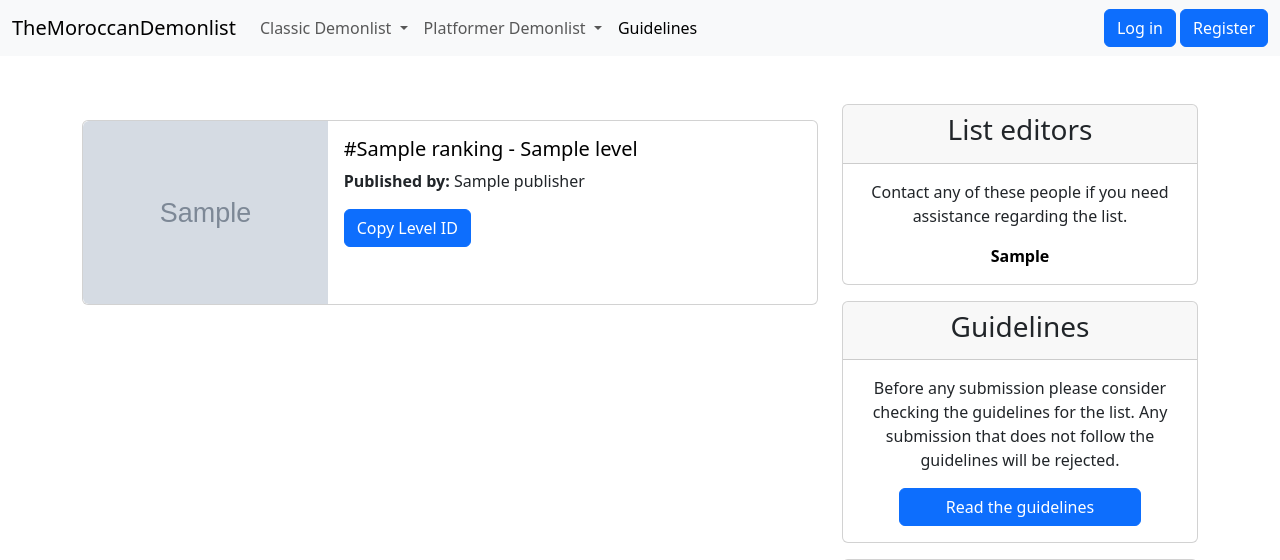
After one commit to tayebelouadrassi/TheMoroccanDemonlist, a Django app: template templates/level/platformer/mainlist.html in a window 1280 px wide. The commit adds this page. Shown: the top 560 px of the page. Run offline with Django 4.2, Linux system fonts and the light colour scheme; the template is opened without the code that fills it: most values are stand-ins (such as "Sample title", 1, 10 or a date in 2020); grey boxes marked "Sample" are stand-in pictures.

Commit message:
Added platformer pages

```diff
--- a/Level/urls.py
+++ b/Level/urls.py
@@ -9,5 +9,7 @@ urlpatterns = [
     path('classic-extendedlist/', views.classic_extendedlist, name='classic_extendedlist'),
     path('classic-legacylist/', views.classic_legacylist, name='classic_legacylist'),
     path('classic-stat-viewer/', views.classic_stat_viewer, name='classic_statviewer'),
+    path('platformer-mainlist/', views.platformer_mainlist, name='platformer_mainlist'),
+    path('platformer-stat-viewer/', views.platformer_stat_viewer, name='platformer_statviewer'),
     path('search/', views.search, name='search'),
 ]
--- a/templates/base.html
+++ b/templates/base.html
@@ -32,7 +32,7 @@
                                 Platformer Demonlist
                             </a>
                             <ul class="dropdown-menu">
-                                <li><a class="dropdown-item" href="#">Main list</a></li>
+                                <li><a class="dropdown-item" href="{% url 'level:platformer_mainlist' %}">Main list</a></li>
                                 <li><a class="dropdown-item disabled" href="#">Extended list</a></li>
                                 <li><a class="dropdown-item disabled" href="#">Legacy list</a></li>
                                 <li><a class="dropdown-item" href="#">Stat Viewer</a></li>
--- /dev/null
+++ b/templates/level/platformer/mainlist.html
@@ -0,0 +1,93 @@
+{% extends "base.html" %}
+{% block title %}Platformer Main List{% endblock %}
+{% block content %}
+<div class="container mt-5">
+    <div class="row">
+        <div class="col-md-8">
+            {% for level in main_levels|dictsort:"ranking" %}
+                <div class="card mt-3 mx-auto{% if forloop.last %} mb-3{% endif %}" style="width: 780px; max-width: 100%;">
+                    <div class="row g-0">
+                        <div class="col-md-4">
+                            <a href="{{ level.youtube_link }}" target="_blank">
+                                <img src="{{ level.youtube_thumbnail }}" class="img-fluid rounded-start" style="width: 100%;">
+                            </a>
+                        </div>
+                        <div class="col-md-8">
+                            <div class="card-body">
+                                <h5 class="card-title">
+                                    <a class="text-decoration-none text-black" style="cursor: pointer;" href="{% url 'level:classic_level_detail' level.id %}">
+                                        #{{ level.ranking }} - {{ level.name }}
+                                    </a>
+                                </h5>
+                                <p class="card-text"><strong>Published by:</strong> {{ level.publisher }}</p>
+                                <button type="button" class="btn btn-primary"  data-bs-placement="right" data-bs-content="Copied to clipboard!" data-bs-toggle="popover" data-bs-container="body" data-level-id="{{ level.id }}" id="liveAlertBtn">Copy Level ID</button>
+                            </div>
+                        </div>
+                    </div>
+                </div>
+            {% endfor %}
+        </div>
+
+        <div class="col-md-4">
+            <div class="card">
+                <div class="card-header text-center">
+                    <h3>List editors</h3>
+                </div>
+                <div class="card-body text-center">
+                    <p>Contact any of these people if you need assistance regarding the list.</p>
+                    {% for staff_member in staff_members %}
+                        <a class="text-decoration-none fw-bold text-black" href="{% url 'player:profile' staff_member.username %}">{{ staff_member }}</a>{% if not forloop.last %} - {% endif %}
+                    {% endfor %}
+                </div>
+            </div>
+
+            <div class="card mt-3">
+                <div class="card-header text-center">
+                    <h3>Guidelines</h3>
+                </div>
+                <div class="card-body text-center">
+                    <p>Before any submission please consider checking the guidelines for the list. Any submission that does not follow the guidelines will be rejected.</p>
+                    <a href="{% url 'guidelines' %}" class="btn btn-primary w-75">Read the guidelines</a>
+                </div>
+            </div>
+
+            <div class="card mt-3">
+                <iframe src="https://discord.com/widget?id=1144377634831220847&theme=dark" class="w-100" height="500" allowtransparency="true" frameborder="0" sandbox="allow-popups allow-popups-to-escape-sandbox allow-same-origin allow-scripts"></iframe>
+            </div>
+        </div>
+    </div>
+</div>
+<script>
+  document.addEventListener("DOMContentLoaded", function () {
+  const popoverTriggerList = document.querySelectorAll('[data-bs-toggle="popover"]');
+  const popoverList = [...popoverTriggerList].map(popoverTriggerEl => new bootstrap.Popover(popoverTriggerEl, {
+    delay: { "show": 0, "hide": 2000 }
+  }));
+  var copyButtons = document.querySelectorAll(".btn");
+    copyButtons.forEach(function (button) {
+        button.addEventListener("click", function () {
+          var id = button.getAttribute("data-level-id");
+          copyToClipboardAndShowPopover(button, id);
+      });
+    });
+  });
+
+  function copyToClipboard(text) {
+    var textarea = document.createElement("textarea");
+    textarea.value = text;
+    document.body.appendChild(textarea);
+    textarea.select();
+    document.execCommand("copy");
+    document.body.removeChild(textarea);
+  }
+
+  function copyToClipboardAndShowPopover(element, text) {
+    copyToClipboard(text);
+    const popover = bootstrap.Popover.getInstance(element);
+    popover.show();
+    setTimeout(() => {
+      popover.hide();
+    }, 2000);
+  }
+</script>
+{% endblock %}
```
Also changed, not shown: Level/views.py (+42 -15 lines), templates/level/platformer/detail.html (added, +79 -0 lines), templates/level/platformer/statviewer.html (added, +37 -0 lines).
